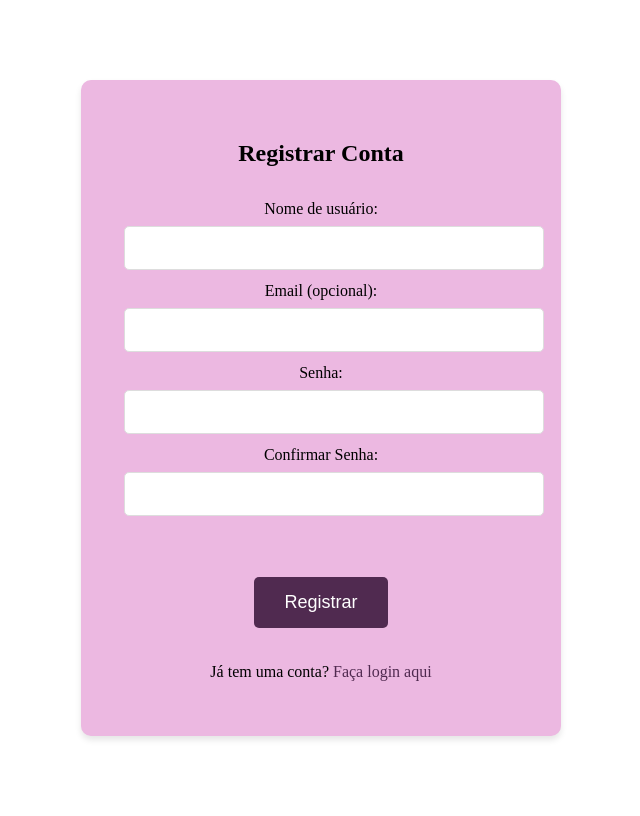
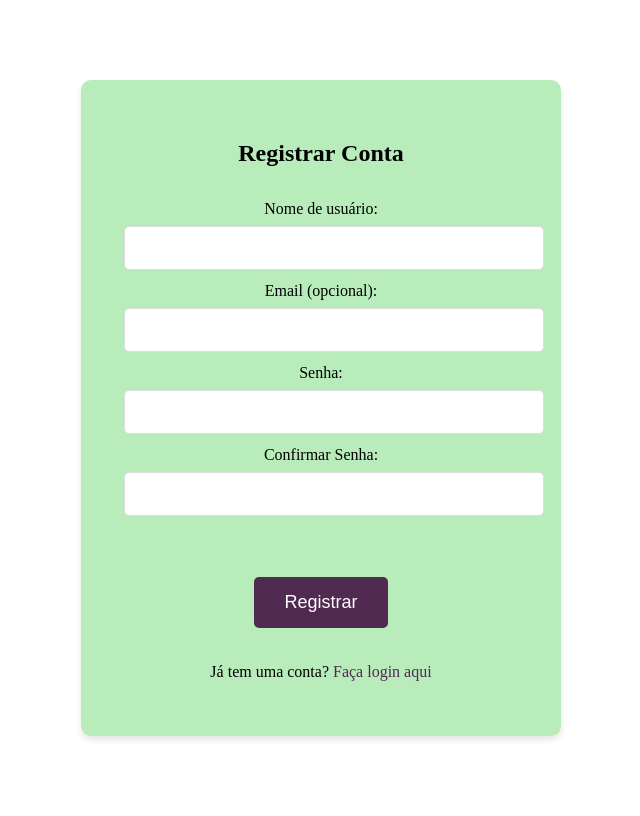
Before and after one commit to AnzinFelipe/Wondercooking, a Django app: page /registrar/ in a window 1280 px wide. Shown: the whole page, without its empty margins (319-959 px from the left). Run offline with Django 5.2, Linux system fonts and the light colour scheme.

Commit message:
Vendo Css

```diff
--- a/postagens/static/postagens/css/register.css
+++ b/postagens/static/postagens/css/register.css
@@ -3,7 +3,7 @@
     margin: 80px auto;
     padding: 40px;
     text-align: center;
-    background-color: #ecb8e1;
+    background-color: #b8ecbb;
     border-radius: 10px;
     box-shadow: 0 4px 6px rgba(0, 0, 0, 0.1);
 }
@@ -44,7 +44,7 @@
 
 .botao-login:hover,
 .botao-registro:hover {
-    background-color: #94177f;
+    background-color: #c70a0a;
 }
 
 .mensagem {
```
